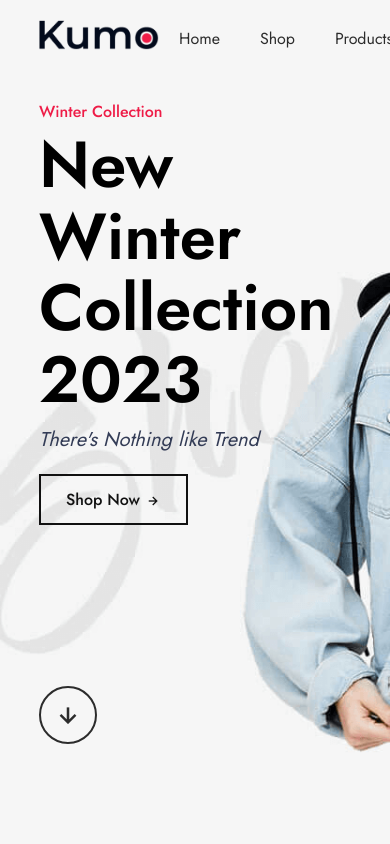
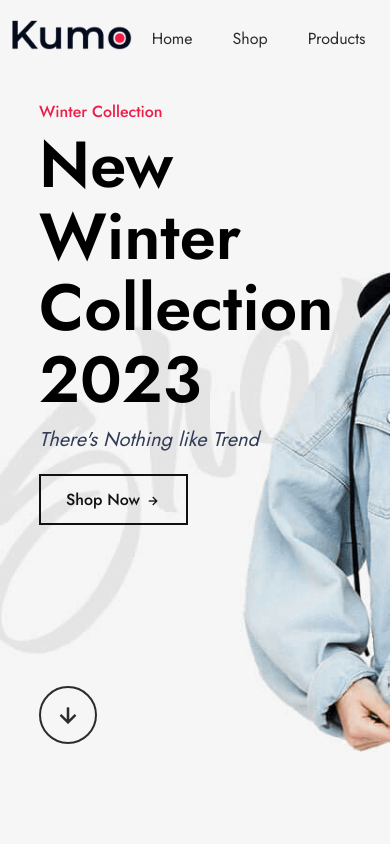
Before and after one commit to Aysel552/E-Commerce-Website, a plain HTML site: page index.html in a window 390 px wide. Shown: the top 844 px of the page. Drawn offline with nearby package versions, Linux system fonts and the light colour scheme.

Commit message:
addong responsive

```diff
--- a/styles.css
+++ b/styles.css
@@ -371,3 +371,9 @@ header.sticky{
 }
 
 /* Responsive css */
+
+@media(max-width:890px){
+    header{
+        padding: 20px 3%;
+    }
+}
```
